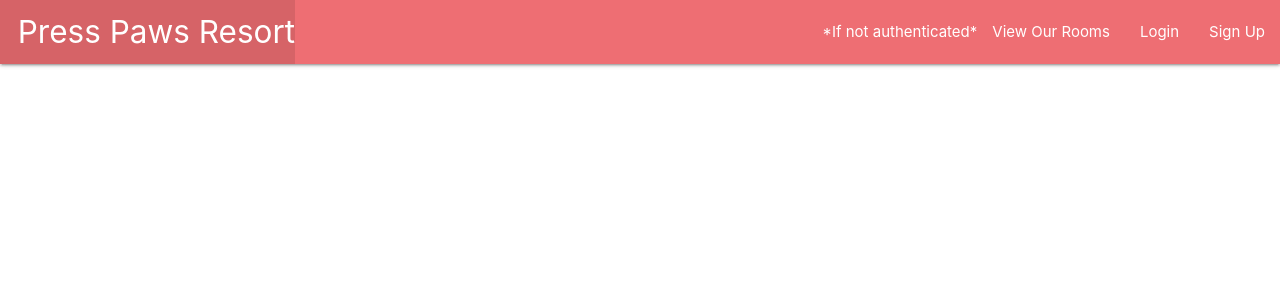
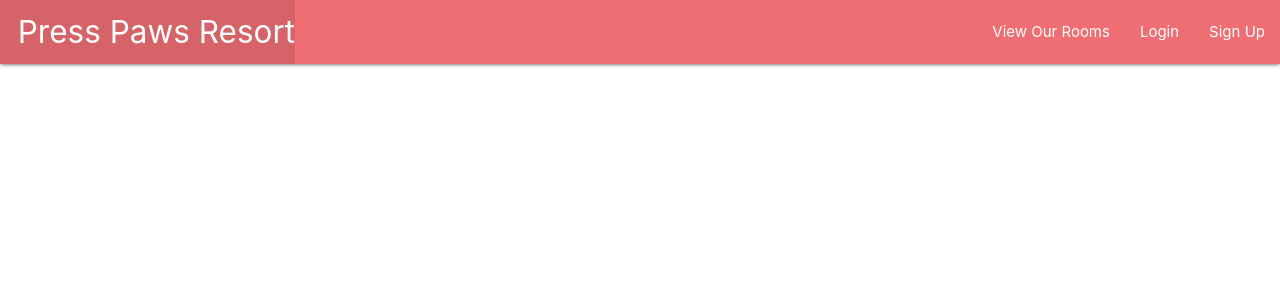
Before and after one commit to rennerdigital/press-paws, a Django app: template main_app/templates/base.html in a window 1280 px wide. Shown: the top 300 px of the page. Run offline with Django 3.2, Linux system fonts and the light colour scheme; the template is opened without the code that fills it, so the values that code supplies are empty.

Commit message:
slight changes to nav

```diff
--- a/main_app/templates/base.html
+++ b/main_app/templates/base.html
@@ -20,12 +20,10 @@
                 </ul>
                 <ul class="right">
                     <!-- {% if user.is_authenticated %} -->
-                        <li>*If user is authenticated*</li>
                         <li><a href="#">View Our Rooms</a></li>
                         <li><a href="#">My Profile</a></li>
                         <li><a href="{% url 'logout' %}">Log Out</a></li>
                     <!-- {% else %} -->
-                        <li>*If not authenticated*</li>
                         <li><a href="#">View Our Rooms</a></li>
                         <li><a href="{% url 'login' %}">Login</a></li>
                         <li><a href="{% url 'signup' %}">Sign Up</a></li>
```
